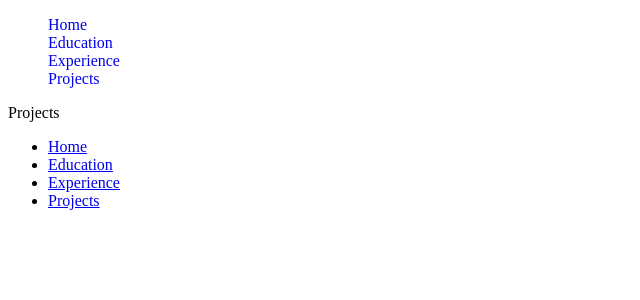
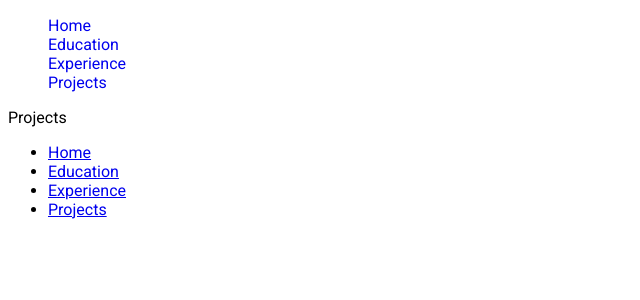
Before and after one commit to jdelacr/justyn-portfolio, a React (Create React App) app: page /Projects in a window 1280 px wide. Shown: the top 300 px of the page, without its empty margins (0-640 px from the left). Built offline with nearby package versions, Linux system fonts and the light colour scheme.

Commit message:
Imported font from google

```diff
--- a/src/App.js
+++ b/src/App.js
@@ -1,5 +1,6 @@
 import React, { Component } from "react";
 import { Switch, Route, BrowserRouter as Router } from "react-router-dom";
+import "./styles/App.scss";
 import Main from "./pages/Main";
 import Education from "./pages/Education";
 import Experience from "./pages/Experience";
--- /dev/null
+++ b/src/styles/App.scss
@@ -0,0 +1,7 @@
+@import url('https://fonts.googleapis.com/css2?family=Roboto:ital,wght@0,400;0,700;1,500&display=swap');
+
+* {
+    font-family: 'Roboto', sans-serif;
+    font-size: 16px;
+    font-weight: 400;
+}
```
